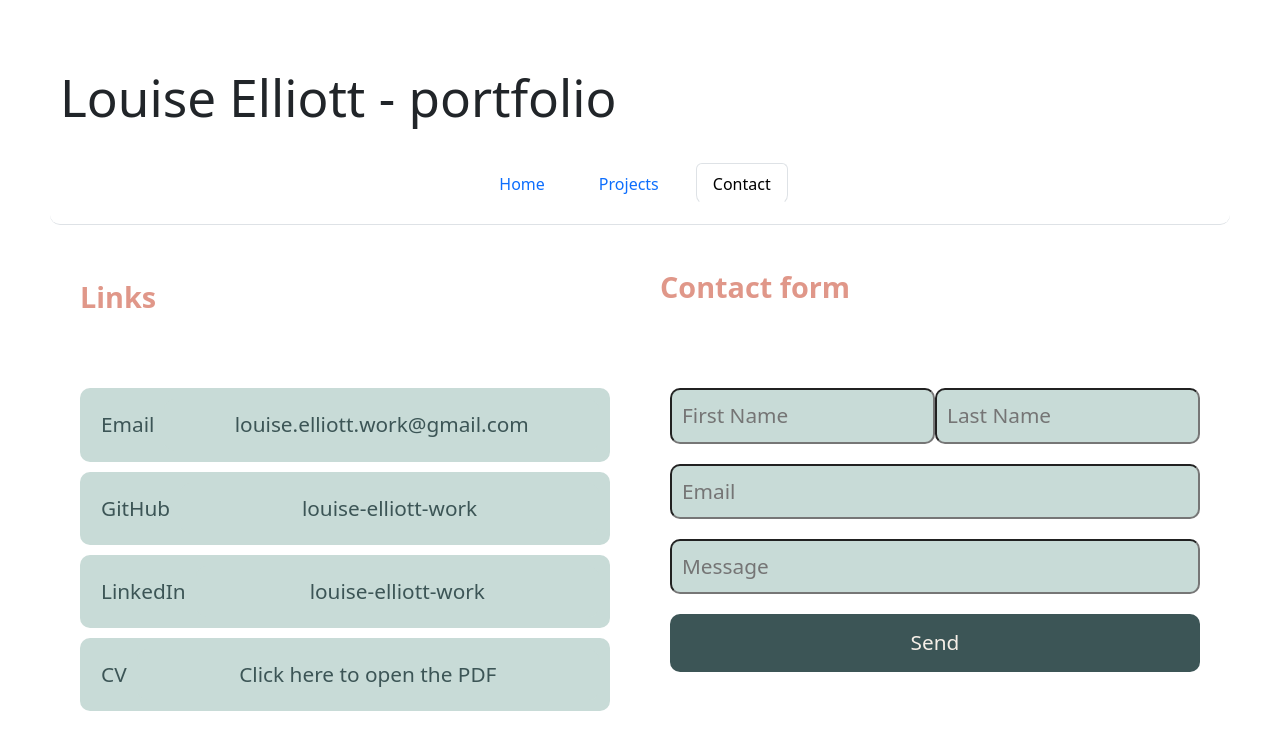
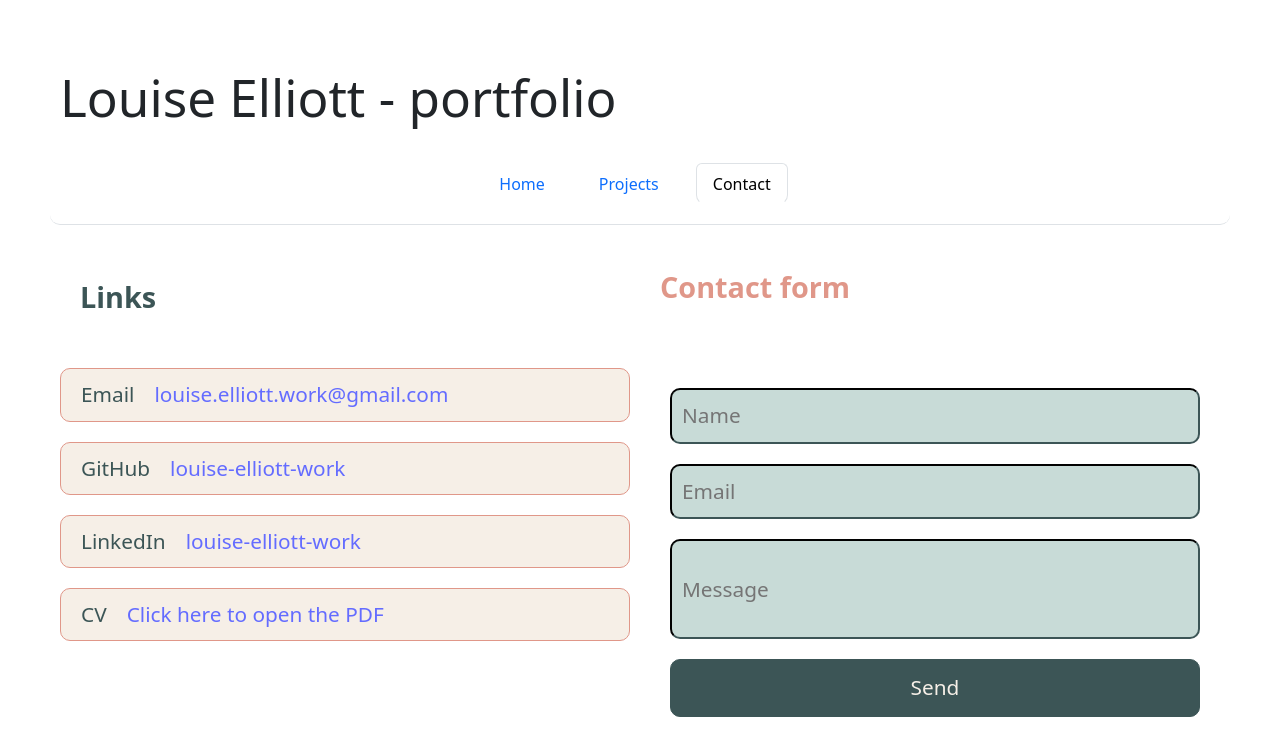
Before and after one commit to louise-elliott-work/react-portfolio, a React (Vite) app: page /contact in a window 1280 px wide. Shown: the top 756 px of the page. Built offline with nearby package versions, Linux system fonts and the light colour scheme; the HTML template or start-up script is replaced by a standard one.

Commit message:
name field merged and hover and selection effects added

```diff
--- a/src/pages/Contact.css
+++ b/src/pages/Contact.css
@@ -24,17 +24,26 @@
     padding: 10px;
 }
 
+.links-heading {
+    font-size: 1.8rem;
+    padding: 30px;
+    color: #3C5556;
+    grid-row: 1/2;
+}
+
 .contact-links-container {
-    padding: 30px;
+    padding: 10px;
     font-size: 1.2rem;
     grid-column: 1/2;
     grid-row: 2/3;
-
 }
 
 .contact-form-heading {
     grid-column: 2/3;
     grid-row: 1/2;
+    color: #E09789;
+    font-size: 1.8rem;
+    padding: 20px;
 }
 
 .contact-form {
@@ -42,67 +51,15 @@
     grid-row: 2/3;
 }
 
-.contact-form-heading {
-    color: #E09789;
-    font-size: 1.8rem;
-    padding: 20px;
-}
-
-.links-heading {
-    font-size: 1.8rem;
-    padding: 30px;
-    color: #E09789;
-    grid-row: 1/2;
-}
-
-.email-button {
+.button {
+    margin: 10px 0px 10px 0px;
     padding: 10px;
     border-radius: 10px;
+    border-color: #E09789;
     height: auto;
     width: 100%;
-    justify-content: center;
-    background-color: #C8DBD7;
+    background-color: #F6EFE7;
     font-size: 1.3rem;
-    color: #3C5556;
-    display: flex;
+    color: #3C5556 !important;
+    text-align: start;
 }
-
-.github-button {
-    padding: 10px;
-    border-radius: 10px;
-    height: auto;
-    width: 100%;
-    justify-content: center;
-    background-color: #C8DBD7;
-    font-size: 1.3rem;
-    color: #3C5556;
-    display: flex;
-}
-
-.linkedin-button {
-    padding: 10px;
-    border-radius: 10px;
-    height: auto;
-    width: 100%;
-    justify-content: center;
-    background-color: #C8DBD7;
-    font-size: 1.3rem;
-    color: #3C5556;
-    display: flex;
-}
-
-.cv-button {
-    padding: 10px;
-    border-radius: 10px;
-    height: auto;
-    width: 100%;
-    justify-content: center;
-    background-color: #C8DBD7;
-    font-size: 1.3rem;
-    color: #3C5556;
-    display: flex;
-}
-
-.button {
-    margin: 10px 0px 10px 0px;
-}
--- a/src/pages/Contact.jsx
+++ b/src/pages/Contact.jsx
@@ -11,15 +11,15 @@ function Contact() {
             <section className="contact-links-container">
                 <button className='button email-button'>
                     <span>Email</span>
-                    <Link to="mailto:louise.elliott.work@gmail.com" className='email-button' target="_blank">louise.elliott.work@gmail.com</Link
+                    <Link to="mailto:louise.elliott.work@gmail.com" target="_blank">louise.elliott.work@gmail.com</Link
                 ></button>
                 <button className='button github-button'>
                     <span>GitHub</span>
-                    <Link to="https://github.com/louise-elliott-work" className='github-button' target="_blank">louise-elliott-work</Link>
+                    <Link to="https://github.com/louise-elliott-work" target="_blank">louise-elliott-work</Link>
                 </button>
                 <button className='button linkedin-button'>
                     <span>LinkedIn</span>
-                    <Link to="https://linkedin.com/in/louise-elliott-work" className='linkedin-button' target="_blank">louise-elliott-work</Link>
+                    <Link to="https://linkedin.com/in/louise-elliott-work" target="_blank">louise-elliott-work</Link>
                 </button>
                 <button className='button cv-button'>
                     <span>CV</span>
--- a/src/pages/ContactForm.css
+++ b/src/pages/ContactForm.css
@@ -1,34 +1,30 @@
-.contact-form {
+.form-element {
+    margin: 10px 0px 10px 0px;
+    width: 100%;
     font-size: 1.3rem;
+    background-color: #C8DBD7;
+    color: #3C5556;
+    border-color: #3C5556;
+    box-sizing: border-box;
 }
 
-.name {
-    background-color: #C8DBD7;
-    color: #3C5556;
-    width: 50%;
-    margin-left: 10px;
-    margin-right: 10px;
-}
-
-.email {
-    background-color: #C8DBD7;
-    color: #3C5556;
-    width: 100%;
+.form-element:focus {
+    outline: none;
+    border-color: #C8DBD7 !important;
 }
 
 .message {
-    background-color: #C8DBD7;
-    color: #3C5556;
-    width: 100%;
+    height: 100px;
 }
 
 .send-button {
-    width: 100%;
-    background-color: #3C5556;
-    color: #F6EFE7;
+    background-color: #3C5556 !important;
+    color: #F6EFE7 !important;
     border-radius: 10px;
 }
 
-.form-element {
-    margin: 10px 0px 10px 0px;
+.send-button:hover {
+    background-color: #C8DBD7 !important;
+    color: #3C5556 !important;
+    border-color: #3C5556;
 }
--- a/src/pages/ContactForm.jsx
+++ b/src/pages/ContactForm.jsx
@@ -6,8 +6,7 @@ import './ContactForm.css';
 function ContactForm() {
     // set form data fields as empty
     const [formData, setFormData] = useState({
-        firstName: '',
-        lastName: '',
+        name: '',
         email: '',
         message: '',
     });
@@ -28,43 +27,32 @@ function ContactForm() {
     };
 
     const handleFormSend = (e) => {
-      // prevent the page from refreshing
+        // Prevent page from refreshing.
         e.preDefault();
-        if (!formData.firstName || !formData.lastName) {
-            alert('Fill out your first and last name please!');
-        } else if (formData.message.length < 6) {
-            alert(
-                `Choose a more secure message ${formData.firstName} ${formData.lastName}`
-            );
-            } else {
-            alert(`Hello ${formData.firstName} ${formData.lastName}`);
-            }
+        // Check all fields have been completed.
+        if (!formData.name || !formData.email || !formData.message) {
+            alert('Please fill in all fields on the form');
+        } else {
+            setFormData();
+        }
 
         setFormData({
-            firstName: '',
-            lastName: '',
+            name: '',
             email: '',
             message: '',
         });
-        <p>Thank for your message, {formData.firstName} {formData.lastName} - I'll be in touch!</p>
+        <p>Thank for your message, {formData.name} - I'll be in touch!</p>
     };
 
     return (
         <div className='contact-form-container'>
             <form className="contact-form">
                 <input className='form-element name'
-                    value={formData.firstName}
-                    name="firstName"
+                    value={formData.name}
+                    name="name"
                     onChange={handleFormEntry}
                     type="text"
-                    placeholder="First Name"
-                />
-                <input className='form-element name'
-                    value={formData.lastName}
-                    name="lastName"
-                    onChange={handleFormEntry}
-                    type="text"
-                    placeholder="Last Name"
+                    placeholder="Name"
                 />
                 <input className='form-element email'
                     value={formData.email}
```
